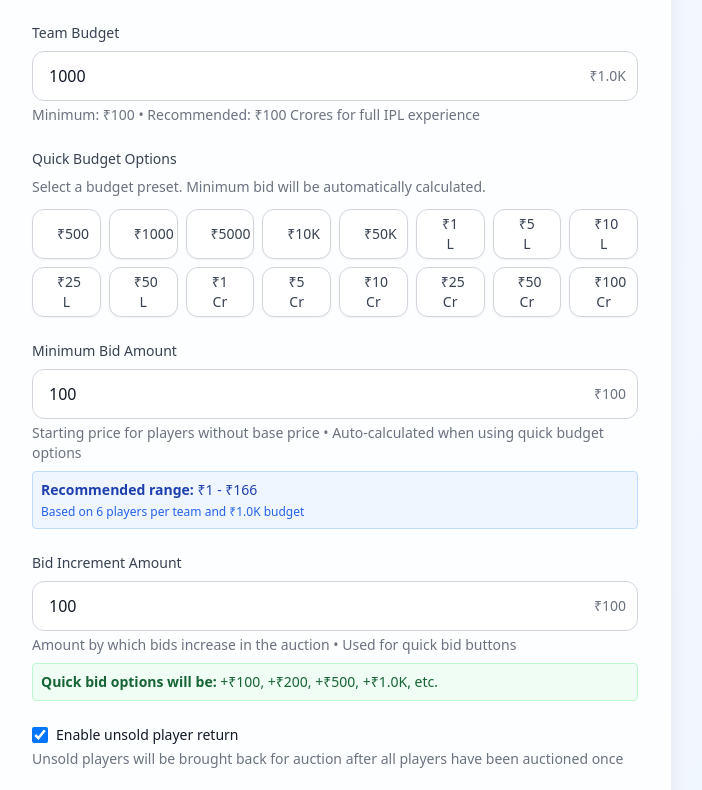
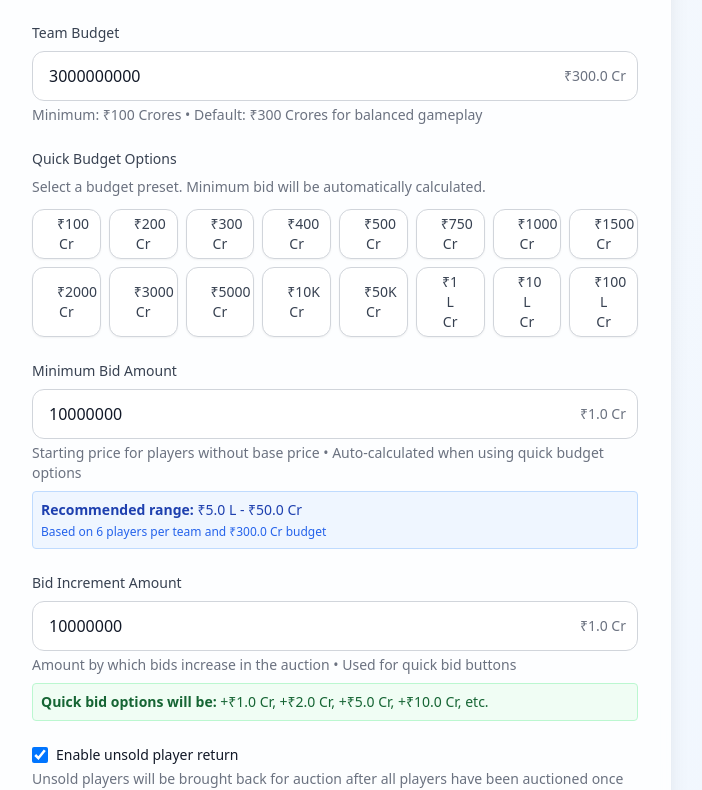
Before and after one commit to manish-7/player-auction-app, a React (Vite) app: page / in a window 1280 px wide. Shown: the part 516-1306 px from the top of the page, without its empty margins (305-1007 px from the left). Built offline with nearby package versions, Linux system fonts and the light colour scheme.

Commit message:
Change setup default to 3cr, 1cr, 1cr

```diff
--- a/src/components/LiveAuctionViewer.tsx
+++ b/src/components/LiveAuctionViewer.tsx
@@ -281,9 +281,10 @@ const LiveAuctionViewer: React.FC = () => {
         {/* Current Player or Completion Status */}
         {currentPlayer ? (
           <div className="bg-white rounded-lg shadow-md border border-gray-200 p-4">
+            <div className="min-h-[120px] flex items-center">
               {isShuffling ? (
                 /* Shuffling State - Show shuffling indicator */
-              <div className="flex items-center justify-center py-8">
+                <div className="flex items-center justify-center w-full">
                   <div className="text-center">
                     <div className="inline-flex items-center px-4 py-2 rounded-full bg-yellow-100 text-yellow-800 text-lg font-medium animate-bounce mb-2">
                       🎲 Selecting Next Player...
@@ -292,7 +293,7 @@ const LiveAuctionViewer: React.FC = () => {
                   </div>
                 </div>
               ) : (
-              <div className="flex items-center justify-between">
+                <div className="flex items-center justify-between w-full">
                 {/* Bid Information - Far Left */}
                 <div className="text-left flex-shrink-0">
                   {displayBid ? (
@@ -355,6 +356,7 @@ const LiveAuctionViewer: React.FC = () => {
                 </div>
                 </div>
               )}
+            </div>
           </div>
         ) : (
           /* Auction Completed Banner */
--- a/src/components/TournamentSetup.tsx
+++ b/src/components/TournamentSetup.tsx
@@ -35,9 +35,9 @@ const TournamentSetup: React.FC<TournamentSetupProps> = ({ onNext }) => {
       name: 'IPL Auction 2025',
       numberOfTeams: 4,
       playersPerTeam: 6,
-      teamBudget: 1000, // ₹1000 for quick testing
-      minimumBid: 100, // ₹100 minimum bid
-      bidIncrement: 100, // ₹100 bid increment (same as minimum bid)
+      teamBudget: 3000000000, // ₹300 crores default budget
+      minimumBid: 10000000, // ₹1 crore minimum bid
+      bidIncrement: 10000000, // ₹1 crore bid increment
       enableUnsoldPlayerReturn: true,
       enableTimer: false,
       timerDuration: 30,
@@ -216,7 +216,7 @@ const TournamentSetup: React.FC<TournamentSetupProps> = ({ onNext }) => {
               <p className="mt-1 text-sm text-red-600">{errors.teamBudget.message}</p>
             )}
             <p className="mt-1 text-sm text-gray-500">
-              Minimum: ₹100 • Recommended: ₹100 Crores for full IPL experience
+              Minimum: ₹100 Crores • Default: ₹300 Crores for balanced gameplay
             </p>
           </div>
 
@@ -230,22 +230,22 @@ const TournamentSetup: React.FC<TournamentSetupProps> = ({ onNext }) => {
             </p>
             <div className="grid grid-cols-2 md:grid-cols-4 lg:grid-cols-6 xl:grid-cols-8 gap-2">
               {[
-                { label: '₹500', value: 500 },
-                { label: '₹1000', value: 1000 },
-                { label: '₹5000', value: 5000 },
-                { label: '₹10K', value: 10000 },
-                { label: '₹50K', value: 50000 },
-                { label: '₹1 L', value: 100000 },
-                { label: '₹5 L', value: 500000 },
-                { label: '₹10 L', value: 1000000 },
-                { label: '₹25 L', value: 2500000 },
-                { label: '₹50 L', value: 5000000 },
-                { label: '₹1 Cr', value: 10000000 },
-                { label: '₹5 Cr', value: 50000000 },
-                { label: '₹10 Cr', value: 100000000 },
-                { label: '₹25 Cr', value: 250000000 },
-                { label: '₹50 Cr', value: 500000000 },
                 { label: '₹100 Cr', value: 1000000000 },
+                { label: '₹200 Cr', value: 2000000000 },
+                { label: '₹300 Cr', value: 3000000000 },
+                { label: '₹400 Cr', value: 4000000000 },
+                { label: '₹500 Cr', value: 5000000000 },
+                { label: '₹750 Cr', value: 7500000000 },
+                { label: '₹1000 Cr', value: 10000000000 },
+                { label: '₹1500 Cr', value: 15000000000 },
+                { label: '₹2000 Cr', value: 20000000000 },
+                { label: '₹3000 Cr', value: 30000000000 },
+                { label: '₹5000 Cr', value: 50000000000 },
+                { label: '₹10K Cr', value: 100000000000 },
+                { label: '₹50K Cr', value: 500000000000 },
+                { label: '₹1 L Cr', value: 1000000000000 },
+                { label: '₹10 L Cr', value: 10000000000000 },
+                { label: '₹100 L Cr', value: 100000000000000 },
               ].map((option) => (
                 <button
                   key={option.value}
@@ -459,8 +459,8 @@ const TournamentSetup: React.FC<TournamentSetupProps> = ({ onNext }) => {
           💡 Tournament Setup Tips
         </h3>
         <ul className="text-sm text-blue-800 space-y-1">
-          <li>• Default format: 4 teams with 7 players each (customizable)</li>
-          <li>• Typical budget: ₹100 Crores per team</li>
+          <li>• Default format: 4 teams with 6 players each (customizable)</li>
+          <li>• Default budget: ₹300 Crores per team with ₹1 Crore minimum bid</li>
           <li>• Timer: Enable for automatic auction progression</li>
           <li>• You can customize team names in the next step</li>
           <li>• All teams will have equal budgets and player limits</li>
--- a/src/store/auctionStore.ts
+++ b/src/store/auctionStore.ts
@@ -145,8 +145,8 @@ export const useAuctionStore = create<AuctionStore>()(
           unsoldPlayerReturnRound: 1,
           enableTimer: true,
           timerDuration: 30,
-          minimumBid: 100,
-          bidIncrement: 100, // Default bid increment same as minimum bid
+          minimumBid: 10000000, // ₹1 crore
+          bidIncrement: 10000000, // ₹1 crore - Default bid increment same as minimum bid
           hidePricesInLiveView: false,
           hideUnsoldStatusInLiveView: true, // Default to hiding unsold status for cleaner live view
         };
```
Also changed, not shown: 3 other files (tests, documents, lock files or other folders). Lines whose indentation alone changed are shown as unchanged.
